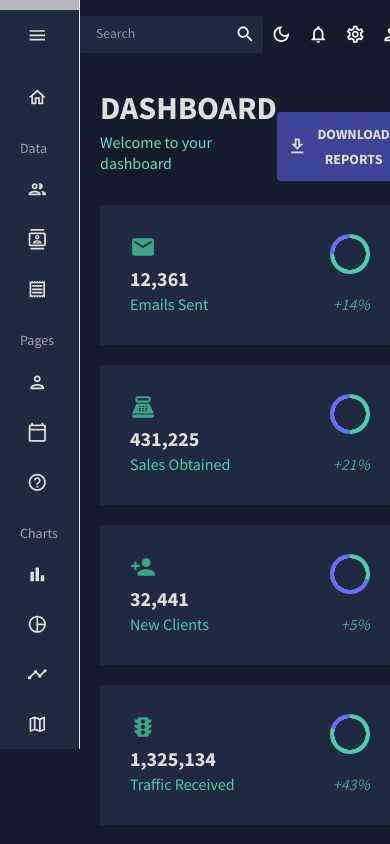
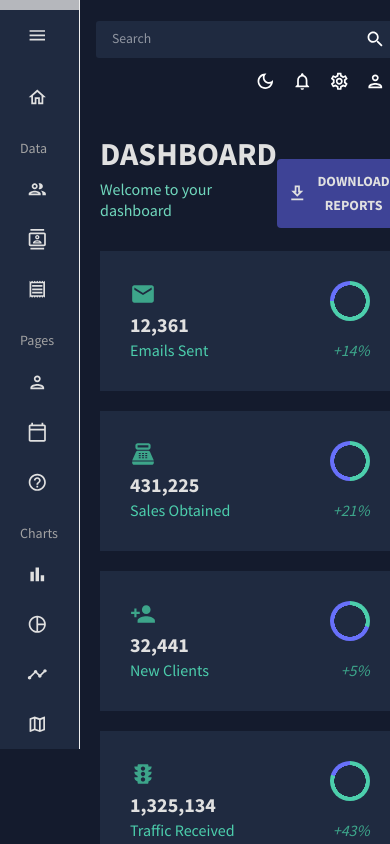
Before and after one commit to jafarFahimi/next-dashboard, a Next.js app: page / in a window 390 px wide. Shown: the top 844 px of the page. Built offline with nearby package versions, Linux system fonts and the light colour scheme.

Commit message:
Navbar.ts responsived for isNonMobile

```diff
--- a/components/layout/Navbar.tsx
+++ b/components/layout/Navbar.tsx
@@ -1,4 +1,4 @@
-import { Box, IconButton, useTheme } from "@mui/material";
+import { Box, IconButton, useMediaQuery, useTheme } from "@mui/material";
 import { useContext } from "react";
 import { ColorModeContext, tokens } from "styles/theme";
 import InputBase from "@mui/material/InputBase";
@@ -13,11 +13,24 @@ const Navbar = () => {
   const theme = useTheme();
   const colors = tokens(theme.palette.mode);
   const colorMode1 = useContext(ColorModeContext);
+  const isNonMobile = useMediaQuery("(min-width:400px)");
 
   return (
-    <Box display="flex" justifyContent="space-between" py={2}>
+    <Box
+      display="flex"
+      flexDirection={`${isNonMobile ? "row" : "column"}`}
+      alignItems={`${isNonMobile ? "start" : "end"}`}
+      justifyContent="space-between"
+      p={2}
+    >
       {/* SEARCH BAR */}
-      <Box display="flex" bgcolor={colors.primary[400]} borderRadius="3px">
+      <Box
+        display="flex"
+        marginY={`${isNonMobile ? "0" : "5px"}`}
+        width={`${isNonMobile ? "auto" : "100%"}`}
+        bgcolor={colors.primary[400]}
+        borderRadius="3px"
+      >
         <InputBase sx={{ ml: 2, flex: 1 }} placeholder="Search" />
         <IconButton type="button" sx={{ p: 1 }}>
           <SearchIcon />
```
